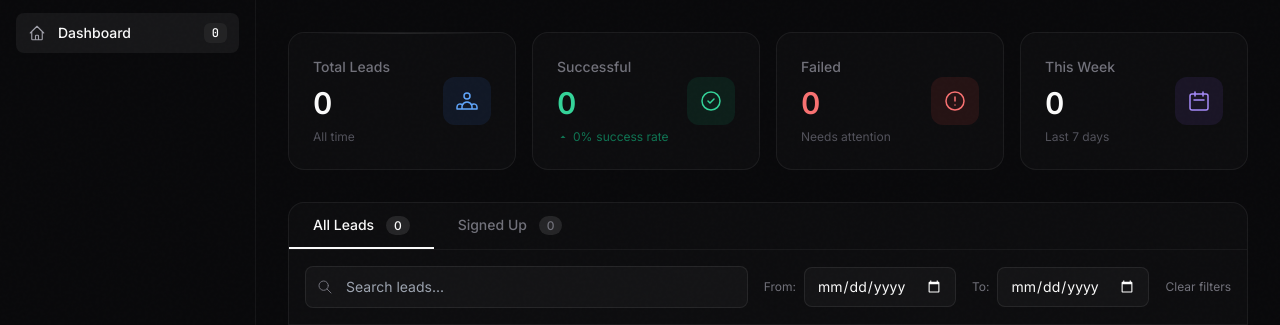
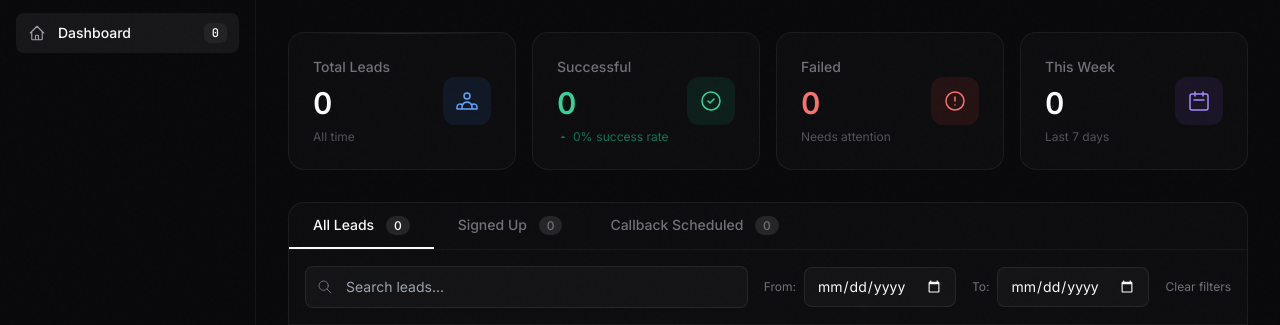
Before and after one commit to ujrxty/web-lead-post-form, a FastAPI app: page /admin in a window 1280 px wide. Shown: the part 83-408 px from the top of the page. Run offline with FastAPI, Linux system fonts and the light colour scheme; data that the repository does not hold is empty; some libraries are stand-ins or nearby versions.

Commit message:
Add callback scheduled tracking feature
- Add callback_scheduled and callback_scheduled_at columns to Lead model
- Add PATCH /api/leads/{id}/callback endpoint to toggle callback status
- Add Callback Scheduled tab and button in admin UI
- Update stats and CSV export to include callback scheduled data

Co-Authored-By: Claude Opus 4.5 <noreply@anthropic.com>

```diff
--- a/lead-api/main.py
+++ b/lead-api/main.py
@@ -81,6 +81,8 @@ class LeadResponse(BaseModel):
     salesforce_status: Optional[str]
     signed_up: Optional[bool] = False
     signed_up_at: Optional[datetime] = None
+    callback_scheduled: Optional[bool] = False
+    callback_scheduled_at: Optional[datetime] = None
 
     class Config:
         from_attributes = True
@@ -162,9 +164,10 @@ def get_leads(
     start_date: Optional[str] = None,
     end_date: Optional[str] = None,
     signed_up: Optional[bool] = None,
+    callback_scheduled: Optional[bool] = None,
     db: Session = Depends(get_db)
 ):
-    """Get all leads with optional pagination, search, date range, and signed_up filter"""
+    """Get all leads with optional pagination, search, date range, signed_up, and callback_scheduled filter"""
     query = db.query(Lead)
 
     # Apply search filter if provided
@@ -197,6 +200,10 @@ def get_leads(
     # Apply signed_up filter
     if signed_up is not None:
         query = query.filter(Lead.signed_up == signed_up)
+
+    # Apply callback_scheduled filter
+    if callback_scheduled is not None:
+        query = query.filter(Lead.callback_scheduled == callback_scheduled)
 
     # Get total count before pagination
     total = query.count()
@@ -260,6 +267,29 @@ def toggle_signup(lead_id: int, db: Session = Depends(get_db)):
     }
 
 
+@app.patch("/api/leads/{lead_id}/callback")
+def toggle_callback(lead_id: int, db: Session = Depends(get_db)):
+    """Toggle the callback_scheduled status of a lead"""
+    lead = db.query(Lead).filter(Lead.id == lead_id).first()
+
+    if not lead:
+        raise HTTPException(status_code=404, detail="Lead not found")
+
+    # Toggle the callback_scheduled status
+    lead.callback_scheduled = not lead.callback_scheduled
+    lead.callback_scheduled_at = datetime.utcnow() if lead.callback_scheduled else None
+
+    db.commit()
+    db.refresh(lead)
+
+    return {
+        "message": f"Lead {'marked as callback scheduled' if lead.callback_scheduled else 'unmarked as callback scheduled'}",
+        "id": lead_id,
+        "callback_scheduled": lead.callback_scheduled,
+        "callback_scheduled_at": lead.callback_scheduled_at.isoformat() if lead.callback_scheduled_at else None
+    }
+
+
 @app.get("/api/leads/export/csv")
 def export_leads_csv(
     signed_up: Optional[bool] = None,
@@ -283,7 +313,7 @@ def export_leads_csv(
         "Phone", "Mobile Phone", "Email", "Street", "City", "State",
         "Postal Code", "Primary Insurance", "Total Med Count",
         "List Affiliate Name", "Submitted At", "Salesforce Status",
-        "Signed Up", "Signed Up At"
+        "Signed Up", "Signed Up At", "Callback Scheduled", "Callback Scheduled At"
     ])
 
     # Write data
@@ -297,7 +327,9 @@ def export_leads_csv(
             lead.submitted_at.strftime('%Y-%m-%d %H:%M:%S') if lead.submitted_at else "",
             lead.salesforce_status,
             "Yes" if lead.signed_up else "No",
-            lead.signed_up_at.strftime('%Y-%m-%d %H:%M:%S') if lead.signed_up_at else ""
+            lead.signed_up_at.strftime('%Y-%m-%d %H:%M:%S') if lead.signed_up_at else "",
+            "Yes" if lead.callback_scheduled else "No",
+            lead.callback_scheduled_at.strftime('%Y-%m-%d %H:%M:%S') if lead.callback_scheduled_at else ""
         ])
 
     output.seek(0)
@@ -316,12 +348,14 @@ def get_stats(db: Session = Depends(get_db)):
     successful_leads = db.query(Lead).filter(Lead.salesforce_status == "success").count()
     failed_leads = db.query(Lead).filter(Lead.salesforce_status == "failed").count()
     signed_up_leads = db.query(Lead).filter(Lead.signed_up == True).count()
+    callback_scheduled_leads = db.query(Lead).filter(Lead.callback_scheduled == True).count()
 
     return {
         "total_leads": total_leads,
         "successful_leads": successful_leads,
         "failed_leads": failed_leads,
-        "signed_up_leads": signed_up_leads
+        "signed_up_leads": signed_up_leads,
+        "callback_scheduled_leads": callback_scheduled_leads
     }
 
 
--- a/lead-api/templates/admin.html
+++ b/lead-api/templates/admin.html
@@ -262,6 +262,13 @@
             border: 1px solid rgba(147, 51, 234, 0.2);
         }
 
+        /* Callback scheduled badge */
+        .status-callback {
+            background: rgba(245, 158, 11, 0.1);
+            color: #fbbf24;
+            border: 1px solid rgba(245, 158, 11, 0.2);
+        }
+
         /* Pagination */
         .pagination-btn {
             background: rgba(255, 255, 255, 0.03);
@@ -489,6 +496,10 @@
                                 Signed Up
                                 <span id="tabSignedUpCount" class="ml-2 text-xs bg-white/10 px-2 py-0.5 rounded-full">0</span>
                             </button>
+                            <button id="tabCallback" onclick="switchTab('callback')" class="tab-btn px-6 py-3 text-sm font-medium text-zinc-500 border-b-2 border-transparent hover:text-zinc-300 transition-colors">
+                                Callback Scheduled
+                                <span id="tabCallbackCount" class="ml-2 text-xs bg-white/10 px-2 py-0.5 rounded-full">0</span>
+                            </button>
                         </div>
                     </div>
 
@@ -620,6 +631,12 @@
                         Delete lead
                     </button>
                     <div class="flex items-center gap-3">
+                        <button id="callbackBtn" onclick="toggleCallback()" class="btn-secondary flex items-center gap-2">
+                            <svg class="w-4 h-4" fill="none" stroke="currentColor" viewBox="0 0 24 24">
+                                <path stroke-linecap="round" stroke-linejoin="round" stroke-width="1.5" d="M3 5a2 2 0 012-2h3.28a1 1 0 01.948.684l1.498 4.493a1 1 0 01-.502 1.21l-2.257 1.13a11.042 11.042 0 005.516 5.516l1.13-2.257a1 1 0 011.21-.502l4.493 1.498a1 1 0 01.684.949V19a2 2 0 01-2 2h-1C9.716 21 3 14.284 3 6V5z"/>
+                            </svg>
+                            <span id="callbackBtnText">Callback Scheduled</span>
+                        </button>
                         <button id="signupBtn" onclick="toggleSignup()" class="btn-secondary flex items-center gap-2">
                             <svg class="w-4 h-4" fill="none" stroke="currentColor" viewBox="0 0 24 24">
                                 <path stroke-linecap="round" stroke-linejoin="round" stroke-width="1.5" d="M9 12l2 2 4-4m6 2a9 9 0 11-18 0 9 9 0 0118 0z"/>
@@ -726,6 +743,7 @@
                 // Update tab counts
                 document.getElementById('tabAllCount').textContent = stats.total_leads;
                 document.getElementById('tabSignedUpCount').textContent = stats.signed_up_leads || 0;
+                document.getElementById('tabCallbackCount').textContent = stats.callback_scheduled_leads || 0;
 
                 // Calculate weekly (mock for now - would need backend support)
                 document.getElementById('weeklyLeads').textContent = stats.total_leads;
@@ -761,6 +779,8 @@
 
                 if (currentTab === 'signed_up') {
                     url += `&signed_up=true`;
+                } else if (currentTab === 'callback') {
+                    url += `&callback_scheduled=true`;
                 }
 
                 const response = await fetch(url);
@@ -861,6 +881,8 @@
             document.getElementById('tabAll').classList.toggle('text-zinc-500', tab !== 'all');
             document.getElementById('tabSignedUp').classList.toggle('tab-active', tab === 'signed_up');
             document.getElementById('tabSignedUp').classList.toggle('text-zinc-500', tab !== 'signed_up');
+            document.getElementById('tabCallback').classList.toggle('tab-active', tab === 'callback');
+            document.getElementById('tabCallback').classList.toggle('text-zinc-500', tab !== 'callback');
 
             loadLeads();
         }
@@ -888,6 +910,7 @@
             const location = [lead.city, lead.state].filter(Boolean).join(', ') || '—';
             const isSuccess = lead.salesforce_status === 'success';
             const isSignedUp = lead.signed_up;
+            const isCallback = lead.callback_scheduled;
 
             tr.innerHTML = `
                 <td class="px-6 py-4">
@@ -909,10 +932,11 @@
                     <p class="text-sm text-zinc-400">${location}</p>
                 </td>
                 <td class="px-6 py-4">
-                    <div class="flex items-center gap-2">
+                    <div class="flex items-center gap-2 flex-wrap">
                         <span class="inline-flex px-2.5 py-1 rounded-full text-xs font-medium ${isSuccess ? 'status-success' : 'status-failed'}">
                             ${isSuccess ? 'Success' : 'Failed'}
                         </span>
+                        ${isCallback ? '<span class="inline-flex px-2.5 py-1 rounded-full text-xs font-medium status-callback">Callback</span>' : ''}
                         ${isSignedUp ? '<span class="inline-flex px-2.5 py-1 rounded-full text-xs font-medium status-signed-up">Signed Up</span>' : ''}
                     </div>
                 </td>
@@ -944,8 +968,9 @@
             const date = new Date(lead.submitted_at);
             const formattedDate = date.toLocaleDateString('en-US', { weekday: 'long', year: 'numeric', month: 'long', day: 'numeric', hour: '2-digit', minute: '2-digit' });
 
-            // Update signup button state
+            // Update signup and callback button states
             updateSignupButton(lead.signed_up);
+            updateCallbackButton(lead.callback_scheduled);
 
             document.getElementById('modalContent').innerHTML = `
                 <div class="space-y-6">
@@ -956,7 +981,10 @@
                         <div>
                             <h3 class="text-lg font-semibold">${lead.first_name} ${lead.last_name}</h3>
                             <p class="text-sm text-zinc-500">${formattedDate}</p>
-                            ${lead.signed_up ? '<span class="inline-flex px-2.5 py-1 rounded-full text-xs font-medium status-signed-up mt-1">Signed Up</span>' : ''}
+                            <div class="flex gap-2 mt-1">
+                                ${lead.callback_scheduled ? '<span class="inline-flex px-2.5 py-1 rounded-full text-xs font-medium status-callback">Callback Scheduled</span>' : ''}
+                                ${lead.signed_up ? '<span class="inline-flex px-2.5 py-1 rounded-full text-xs font-medium status-signed-up">Signed Up</span>' : ''}
+                            </div>
                         </div>
                     </div>
 
@@ -1035,6 +1063,48 @@
             }
         }
 
+        function updateCallbackButton(isCallback) {
+            const btn = document.getElementById('callbackBtn');
+            const btnText = document.getElementById('callbackBtnText');
+
+            if (isCallback) {
+                btn.classList.add('status-callback');
+                btn.classList.remove('btn-secondary');
+                btnText.textContent = 'Unmark Callback';
+            } else {
+                btn.classList.remove('status-callback');
+                btn.classList.add('btn-secondary');
+                btnText.textContent = 'Callback Scheduled';
+            }
+        }
+
+        async function toggleCallback() {
+            if (!currentLeadId) return;
+
+            try {
+                const response = await fetch(`${API_BASE}/api/leads/${currentLeadId}/callback`, {
+                    method: 'PATCH'
+                });
+                const data = await response.json();
+
+                // Update the current lead in memory
+                if (currentLead) {
+                    currentLead.callback_scheduled = data.callback_scheduled;
+                    currentLead.callback_scheduled_at = data.callback_scheduled_at;
+                }
+
+                // Update the button state
+                updateCallbackButton(data.callback_scheduled);
+
+                // Refresh the leads list and stats
+                loadStats();
+                loadLeads();
+            } catch (error) {
+                console.error('Error toggling callback:', error);
+                alert('Error updating lead status');
+            }
+        }
+
         function field(label, value, full = false) {
             return `
                 <div class="${full ? 'col-span-2' : ''}">
```
Also changed, not shown: lead-api/database.py (+11 -0 lines).
